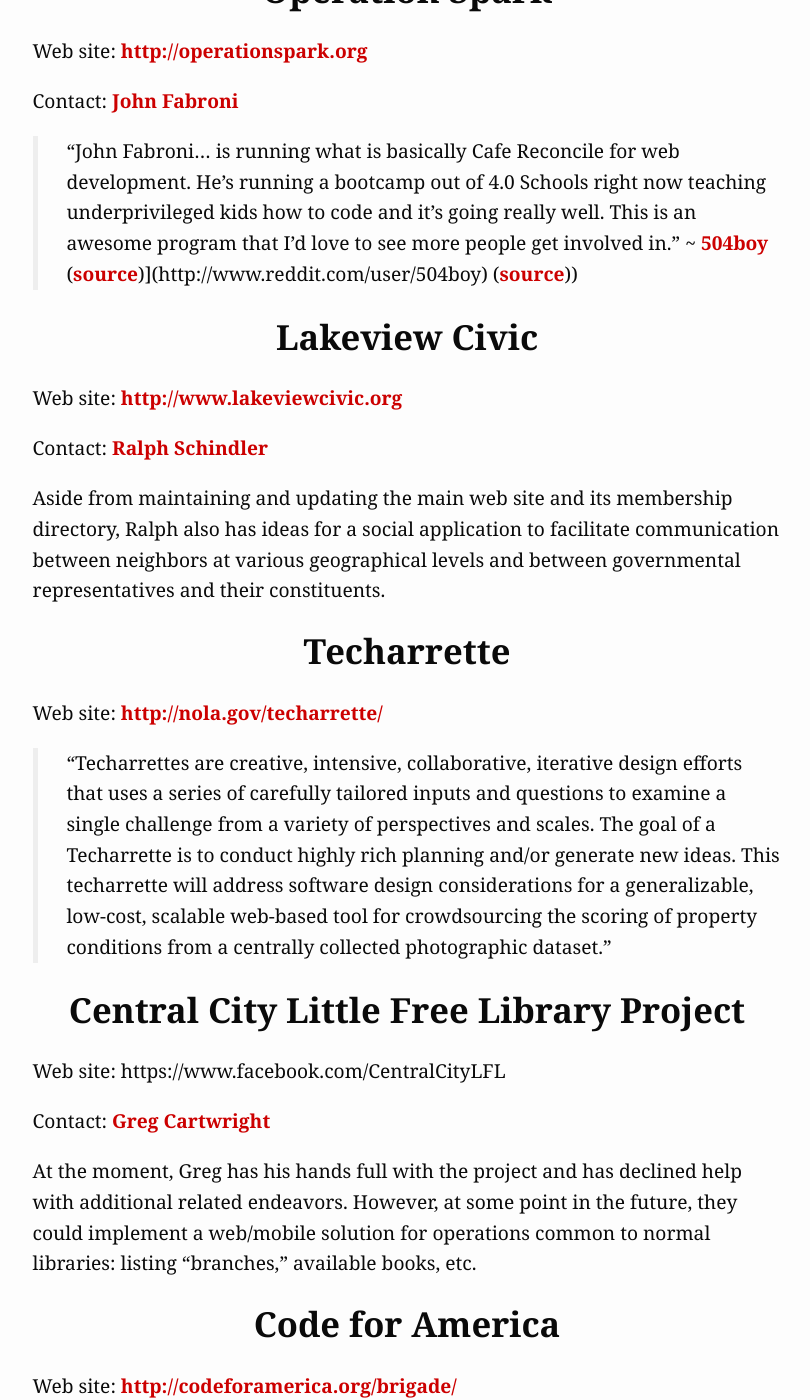
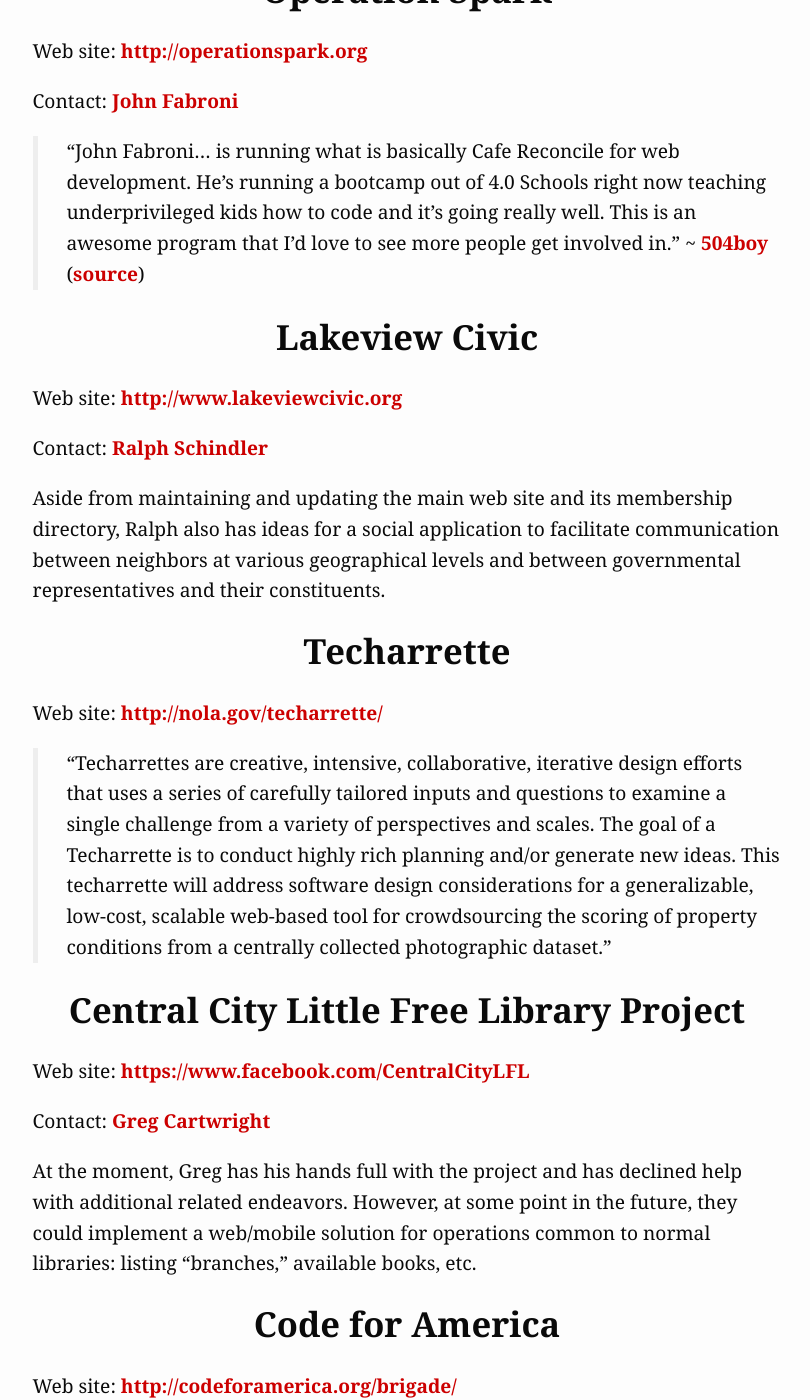
Before and after one commit to neworleans/neworleans.github.io, a Jekyll site: the page built from projects.md, in a window 1280 px wide and 1400 px high, scrolled down 853 px. Shown: the whole window, without its empty margins (233-1043 px from the left). Built offline with Jekyll 4.4.1, drawn with Linux system fonts in a browser that asks for light colours.

Commit message:
Fixed formatting issues on Projects page

```diff
--- a/projects.md
+++ b/projects.md
@@ -23,7 +23,7 @@
 
 Contact: [John Fabroni](https://twitter.com/OperationSpark)
 
-> "John Fabroni... is running what is basically Cafe Reconcile for web development. He's running a bootcamp out of 4.0 Schools right now teaching underprivileged kids how to code and it's going really well. This is an awesome program that I'd love to see more people get involved in." ~ [504boy]([http://www.reddit.com/user/504boy) ([source](http://www.reddit.com/r/NewOrleans/comments/2c1zk8/operation_spark_is_teaching_underpriveleged_new/))](http://www.reddit.com/user/504boy) ([source](http://www.reddit.com/r/NewOrleans/comments/2c1zk8/operation_spark_is_teaching_underpriveleged_new/)))
+> "John Fabroni... is running what is basically Cafe Reconcile for web development. He's running a bootcamp out of 4.0 Schools right now teaching underprivileged kids how to code and it's going really well. This is an awesome program that I'd love to see more people get involved in." ~ [504boy](http://www.reddit.com/user/504boy) ([source](http://www.reddit.com/r/NewOrleans/comments/2c1zk8/operation_spark_is_teaching_underpriveleged_new/))
 
 ## Lakeview Civic
 
@@ -41,7 +41,7 @@
 
 ## Central City Little Free Library Project
 
-Web site: https://www.facebook.com/CentralCityLFL
+Web site: [https://www.facebook.com/CentralCityLFL](https://www.facebook.com/CentralCityLFL)
 
 Contact: [Greg Cartwright](https://www.facebook.com/greg.cartwright.5)
 
```
